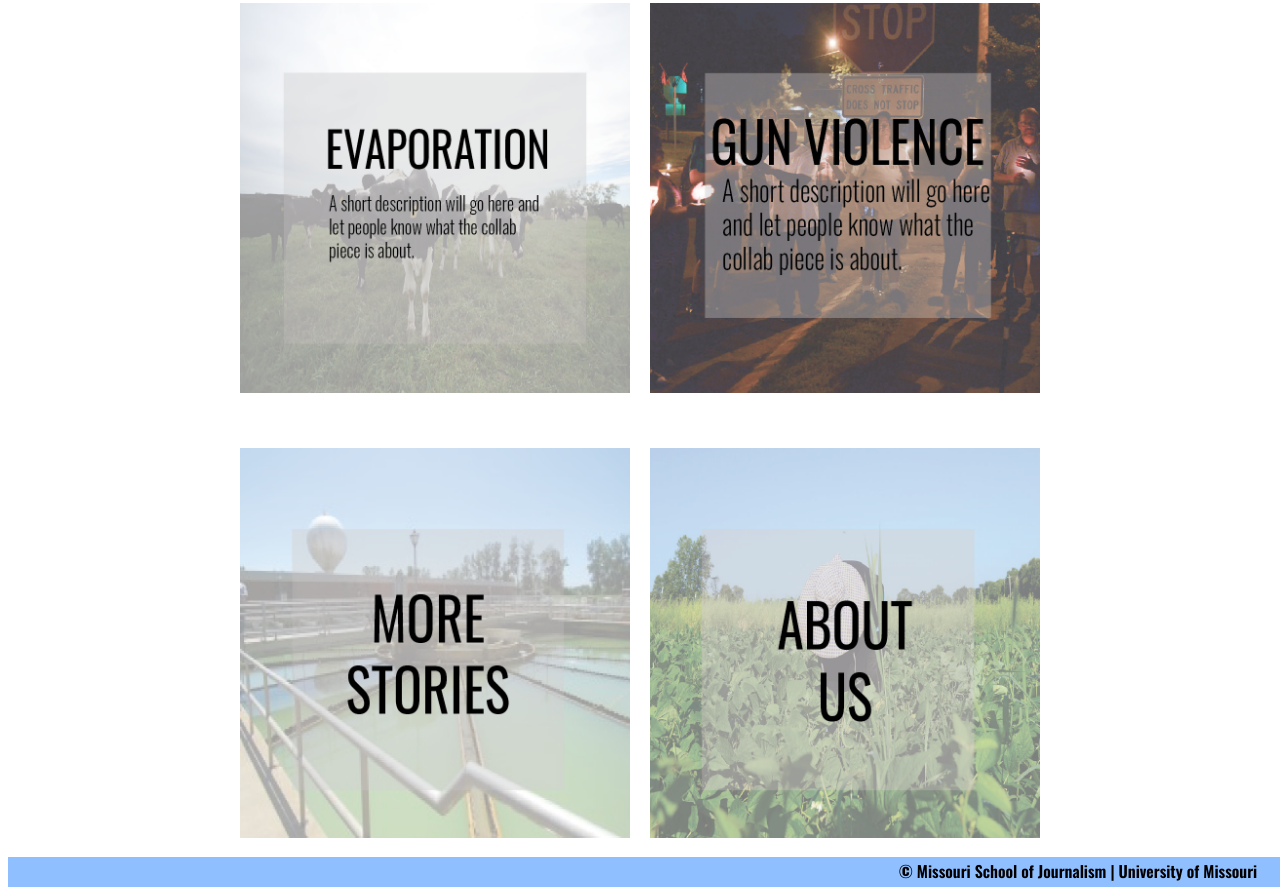
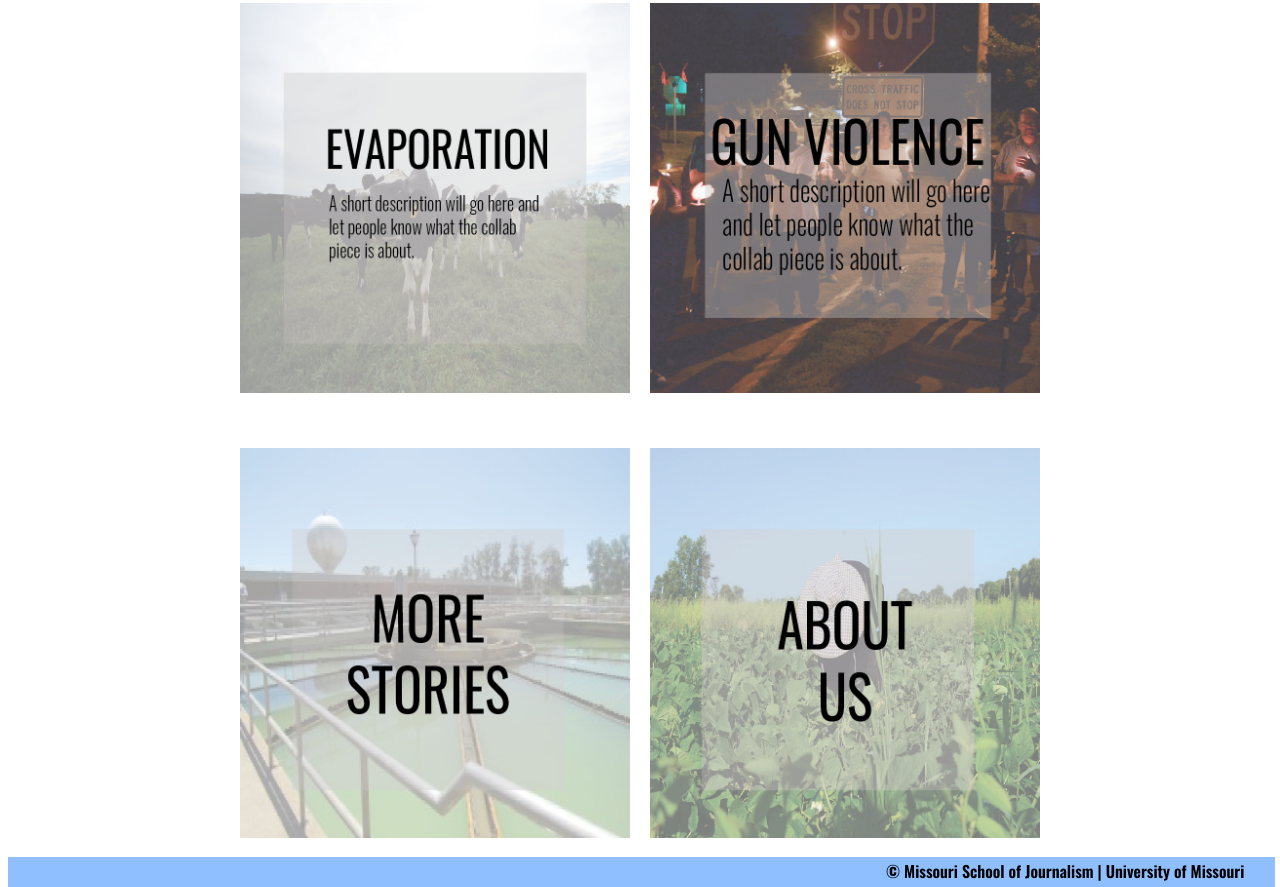
Before and after one commit to j4502-fs19/komumissourianteamsec1, a plain HTML site: page index.html in a window 1280 px wide. Shown: the part 470-1357 px from the top of the page. Drawn offline with nearby package versions, Linux system fonts and the light colour scheme.

Commit message:
footer width

```diff
--- a/style.css
+++ b/style.css
@@ -164,7 +164,7 @@ footer a {
     display: block;
     background-color: #8fbfff;
     font-family: 'Oswald', sans-serif;
-    width: 100%;
+    width: 99%;
     height: 30px;
   }
   footer a {
@@ -174,7 +174,6 @@ footer a {
     font-size: 1em;
     text-align: center;
     margin-bottom: 5px;
-    background-color: #8fbfff;
     height: 25px;
   }
 
```
